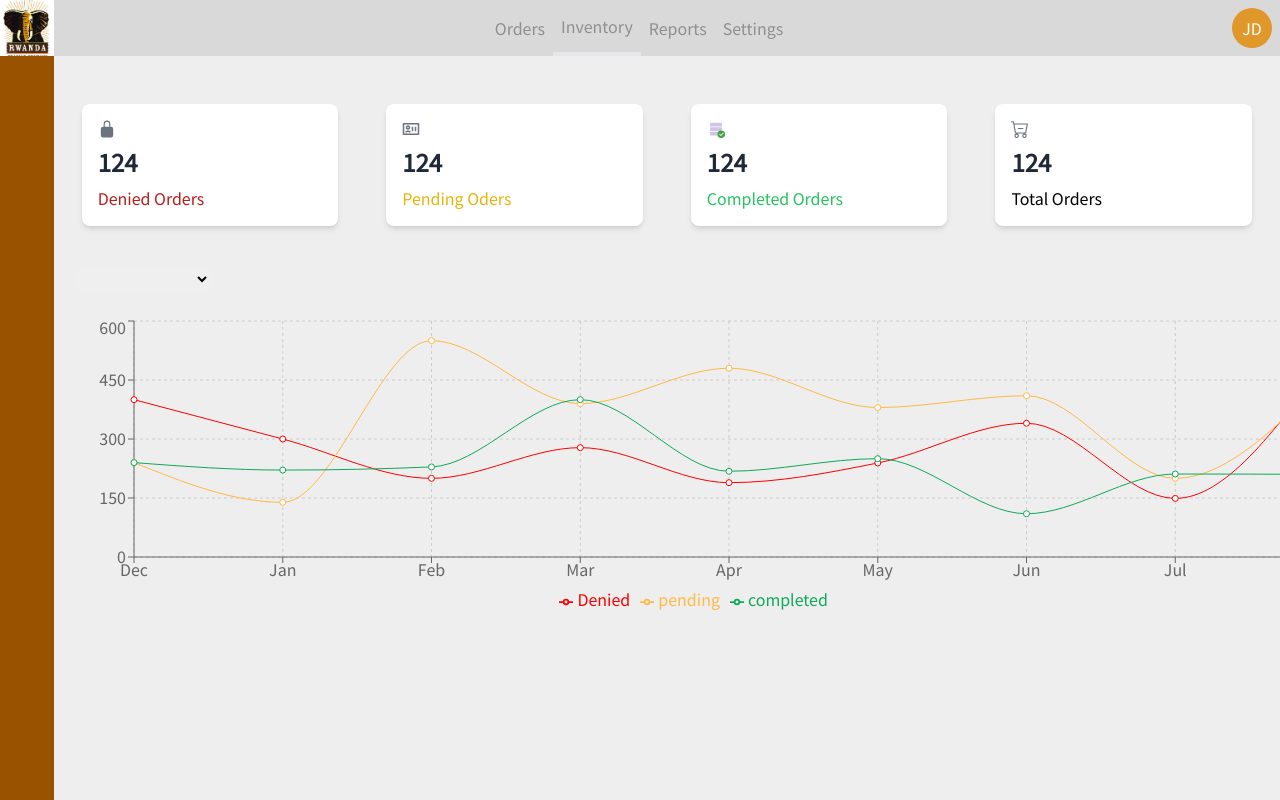
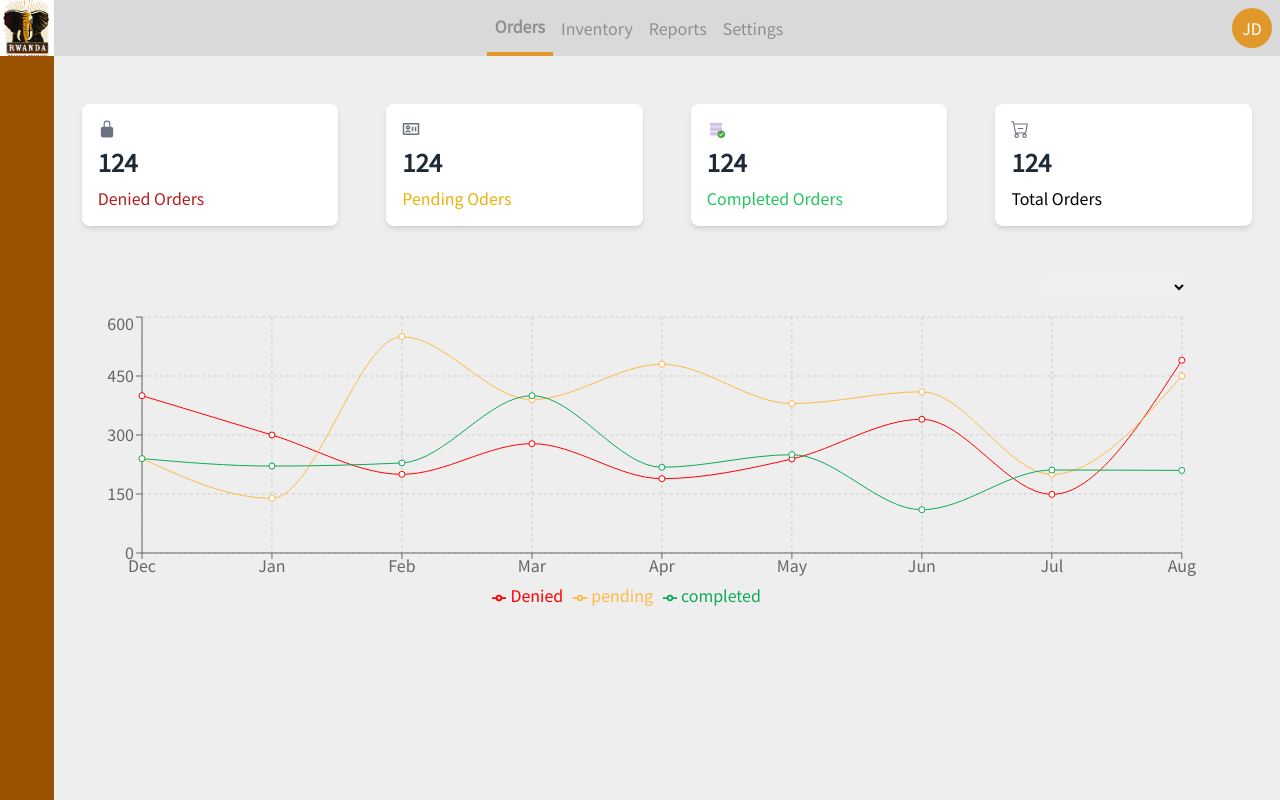
Before and after one commit to Luciefifi/Rtc-Admin-Dashboard, a React (Vite) app: page /orders in a window 1280 px wide. Built offline with nearby package versions, Linux system fonts and the light colour scheme.

Commit message:
performed repairs to the navbar and the chart

```diff
--- a/src/components/Inventory.jsx
+++ b/src/components/Inventory.jsx
@@ -26,7 +26,6 @@ export const Inventory = () => {
 
   const [pageLimit, setPageLimit] = useState(10);
 
-  const activeLink = useSelector((state) => state.activeLinks.active);
   const dispatch = useDispatch();
 
   const handleNextPage = () => {
@@ -168,7 +167,7 @@ export const Inventory = () => {
                 Category
               </th>
               <th className="text-header text-sm py-2 px-3 text-left">
-                Problem
+                Problem/Condition
               </th>
               <th className="text-header text-sm py-2 px-3 text-left">
                 Quantity
--- a/src/components/Navbar.jsx
+++ b/src/components/Navbar.jsx
@@ -18,7 +18,9 @@ export const NavBar = () => {
           to={"/orders"}
           onClick={() => dispatch(activeLinksActions.setActiveLink("orders"))}
           className={`flex flex-col justify-center items-center h-full px-2 text-navNotActive hover:text-navActive hover:font-semibold ${
-            activeLink === "orders" ? "border-lineActive" : ""
+            activeLink === "orders"
+              ? " font-bold border-b-4 border-lineActive"
+              : "border-0"
           }`}
         >
           <label>Orders</label>
@@ -28,18 +30,20 @@ export const NavBar = () => {
           onClick={() =>
             dispatch(activeLinksActions.setActiveLink("inventory"))
           }
-          className={`flex flex-col justify-center items-center h-full px-2 border-b-4 text-navNotActive hover:text-navActive hover:font-semibold ${
-            activeLink === "inventory" ? "border-lineActive" : ""
+          className={`flex flex-col justify-center items-center h-full px-2 text-navNotActive hover:text-navActive hover:font-semibold ${
+            activeLink === "inventory"
+              ? "font-bold border-b-4 border-lineActive"
+              : "border-0"
           }`}
         >
           <label>Inventory</label>
         </Link>
         <Link
-          onClick={() =>
-            dispatch(activeLinksActions.setActiveLink("reports"))
-          }
+          onClick={() => dispatch(activeLinksActions.setActiveLink("reports"))}
           className={`flex flex-col justify-center items-center h-full px-2 text-navNotActive hover:text-navActive hover:font-semibold ${
-            activeLink === "reports" ? "border-lineActive" : ""
+            activeLink === "reports"
+              ? "font-bold border-b-4 border-lineActive"
+              : "border-0"
           }`}
         >
           <label>Reports</label>
@@ -47,7 +51,9 @@ export const NavBar = () => {
         <Link
           onClick={() => dispatch(activeLinksActions.setActiveLink("settings"))}
           className={`flex flex-col justify-center items-center h-full px-2 text-navNotActive hover:text-navActive hover:font-semibold ${
-            activeLink === "settings" ? "border-lineActive" : ""
+            activeLink === "settings"
+              ? "font-bold border-b-4 border-lineActive"
+              : "border-0"
           }`}
         >
           <label>Settings</label>
--- a/src/components/OrderChart.jsx
+++ b/src/components/OrderChart.jsx
@@ -1,4 +1,3 @@
-
 import React from "react";
 
 import {
@@ -8,7 +7,8 @@ import {
   YAxis,
   CartesianGrid,
   Tooltip,
-  Legend
+  Legend,
+  ResponsiveContainer,
 } from "recharts";
 
 const data = [
@@ -16,80 +16,78 @@ const data = [
     name: "Dec",
     Denied: 400,
     pending: 240,
-    completed: 240
+    completed: 240,
   },
   {
     name: "Jan",
     Denied: 300,
     pending: 139,
-    completed: 221
+    completed: 221,
   },
   {
     name: "Feb",
     Denied: 200,
     pending: 550,
-    completed: 229
+    completed: 229,
   },
   {
     name: "Mar",
     Denied: 278,
     pending: 390,
-    completed: 400
+    completed: 400,
   },
   {
     name: "Apr",
     Denied: 189,
     pending: 480,
-    completed: 218
+    completed: 218,
   },
   {
     name: "May",
     Denied: 239,
     pending: 380,
-    completed: 250
+    completed: 250,
   },
   {
     name: "Jun",
     Denied: 340,
     pending: 410,
-    completed: 110
+    completed: 110,
   },
   {
     name: "Jul",
     Denied: 149,
     pending: 200,
-    completed: 211
+    completed: 211,
   },
   {
     name: "Aug",
     Denied: 490,
     pending: 450,
-    completed: 210
+    completed: 210,
   },
 ];
 
 export default function OrderChart() {
   return (
-    <div className="mt-6 ">
-      <div className="w-full m-6">
-      <select name="" id="">
+    <div className="flex flex-col mt-6 w-full p-2">
+      <div className="flex flex-col gap-3 w-full">
+        <div className="flex justify-end mr-[7%]">
+          <select name="period" className=" w-[13%]">
             <option value=""></option>
-        <option value="">Last 12 Months</option>
-        <option value="">Last 6 Months</option>
-        <option value="">Last 3 Months</option>
+            <option value="12">Last 12 Months</option>
+            <option value="5">Last 6 Months</option>
+            <option value="3">Last 3 Months</option>
           </select>
-
         </div>
-
+        <ResponsiveContainer width={"95%"} height={300}>
           <LineChart
-      width={1300}
-      height={300}
             data={data}
             margin={{
               top: 5,
               right: 30,
               left: 20,
-        bottom: 5
+              bottom: 5,
             }}
           >
             <CartesianGrid strokeDasharray="3 3" />
@@ -108,7 +106,6 @@ export default function OrderChart() {
               dataKey="pending"
               stroke="#FFB946"
               activeDot={{ r: 5 }}
-
             />
 
             <Line
@@ -116,10 +113,10 @@ export default function OrderChart() {
               dataKey="completed"
               stroke="#0FA958"
               activeDot={{ r: 5 }}
-
             />
           </LineChart>
+        </ResponsiveContainer>
       </div>
-
+    </div>
   );
 }
--- a/src/components/Orders.jsx
+++ b/src/components/Orders.jsx
@@ -1,26 +1,48 @@
-import React from "react";
+import React, { useEffect } from "react";
 import { BsCartDash } from "react-icons/bs";
 import { IoLockClosed } from "react-icons/io5";
 import { RiPassPendingLine } from "react-icons/ri";
 import { FcAcceptDatabase } from "react-icons/fc";
 import { OrderCard } from "./OrderCard";
 import OrderChart from "./OrderChart";
+import { useDispatch } from "react-redux";
+import { activeLinksActions } from "../redux/slices/activeLinksActive";
 export default function Orders() {
-
   const colors = {
     deniedOrders: "text-red-700",
     completeOrders: "text-green-500",
-    pendingOrders: "text-yellow-500"
+    pendingOrders: "text-yellow-500",
   };
+
+  const dispatch = useDispatch();
+
+  useEffect(() => {
+    dispatch(activeLinksActions.setActiveLink("orders"));
+  }, []);
   return (
     <div className="w-full overflow-hidden ">
       <div className="flex items-center justify-between  mt-8   px-3 gap-4 rounded-md ">
-      <OrderCard  icon={<IoLockClosed/>} number={124} text="Denied Orders" textColor={colors.deniedOrders}/>
-      <OrderCard  icon={<RiPassPendingLine/>} number={124} text="Pending Oders" textColor={colors.pendingOrders}/>
-      <OrderCard icon={<FcAcceptDatabase/>} number={124} text="Completed Orders" textColor={colors.completeOrders}/>
-      <OrderCard icon={<BsCartDash/>} number={124} text="Total Orders"/>
+        <OrderCard
+          icon={<IoLockClosed />}
+          number={124}
+          text="Denied Orders"
+          textColor={colors.deniedOrders}
+        />
+        <OrderCard
+          icon={<RiPassPendingLine />}
+          number={124}
+          text="Pending Oders"
+          textColor={colors.pendingOrders}
+        />
+        <OrderCard
+          icon={<FcAcceptDatabase />}
+          number={124}
+          text="Completed Orders"
+          textColor={colors.completeOrders}
+        />
+        <OrderCard icon={<BsCartDash />} number={124} text="Total Orders" />
       </div>
-      <OrderChart/>
+      <OrderChart />
     </div>
   );
 }
```
Also changed, not shown: 1 other file (tests, documents, lock files or other folders). Lines whose indentation alone changed are shown as unchanged.
